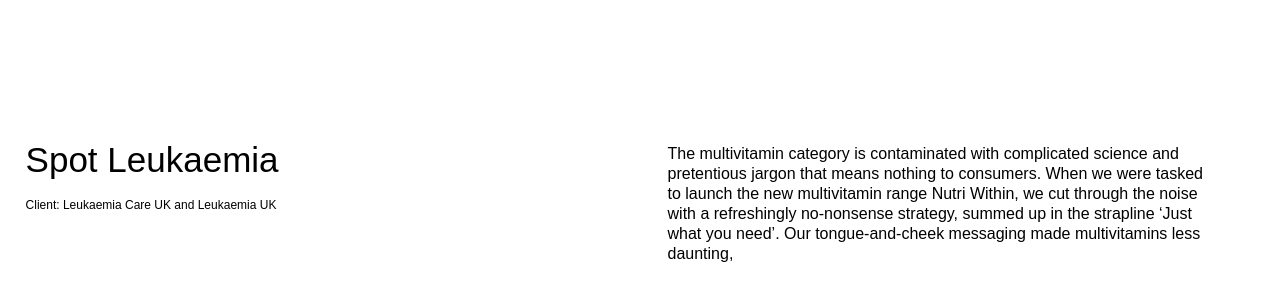
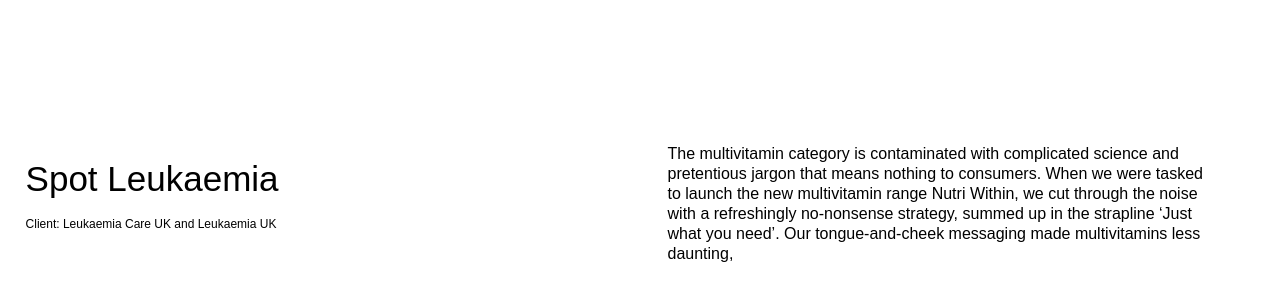
Before and after one commit to Mkharzom/Sanguine, a plain HTML site: page Pages/Spot_Leukaemia.html in a window 1280 px wide. Shown: the part 470-770 px from the top of the page. Drawn offline with Linux system fonts and the light colour scheme.

Commit message:
Update style.css

```diff
--- a/css/style.css
+++ b/css/style.css
@@ -89,7 +89,8 @@ nav ul li a{
   .text_body{
     position: relative;
     display: flex;
-    margin-top: 50px;
+    margin-top: 0px;
+    padding-top: 50px;
     z-index: 1;
   }
   .descraption{
@@ -98,7 +99,6 @@ nav ul li a{
   .title_project{
     margin-left: 2%;
     margin-right: 30%;
-    margin-top: -1.5%;
     width: 100%;
   }
   body{
```
